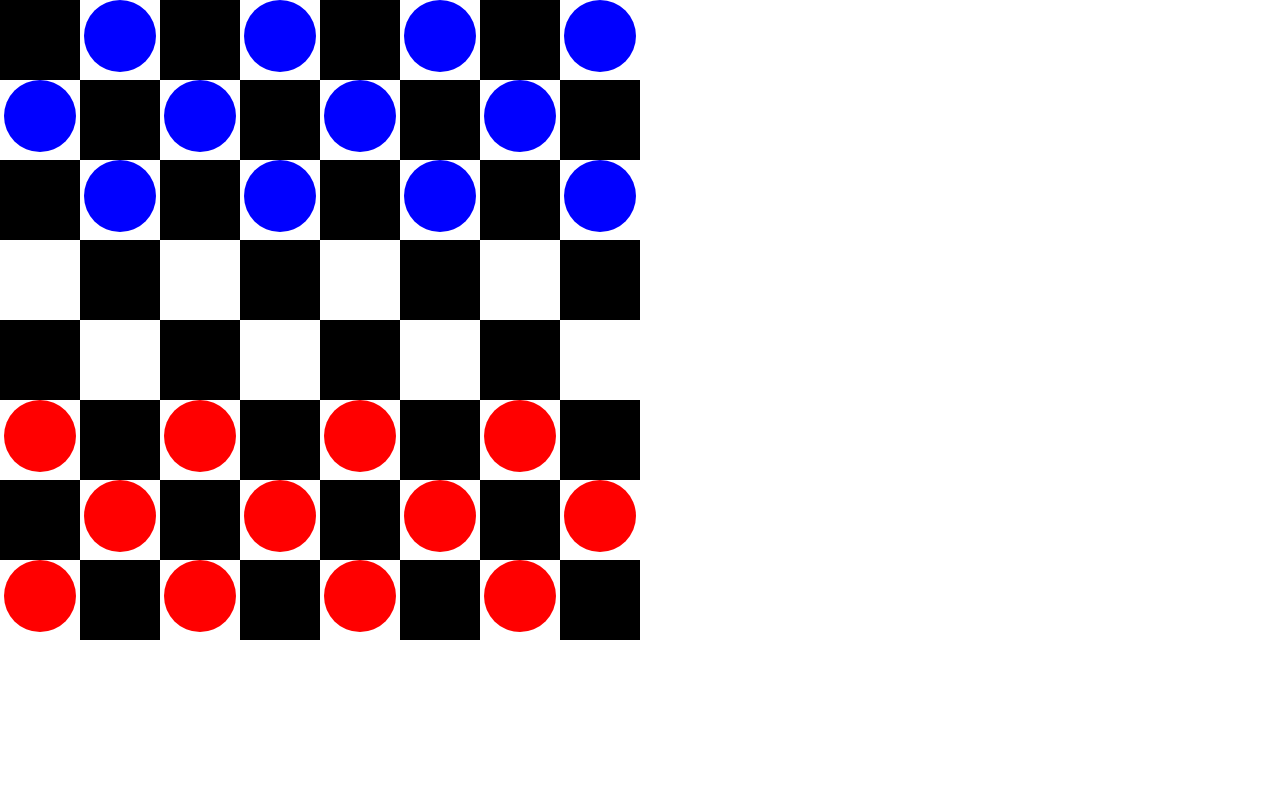
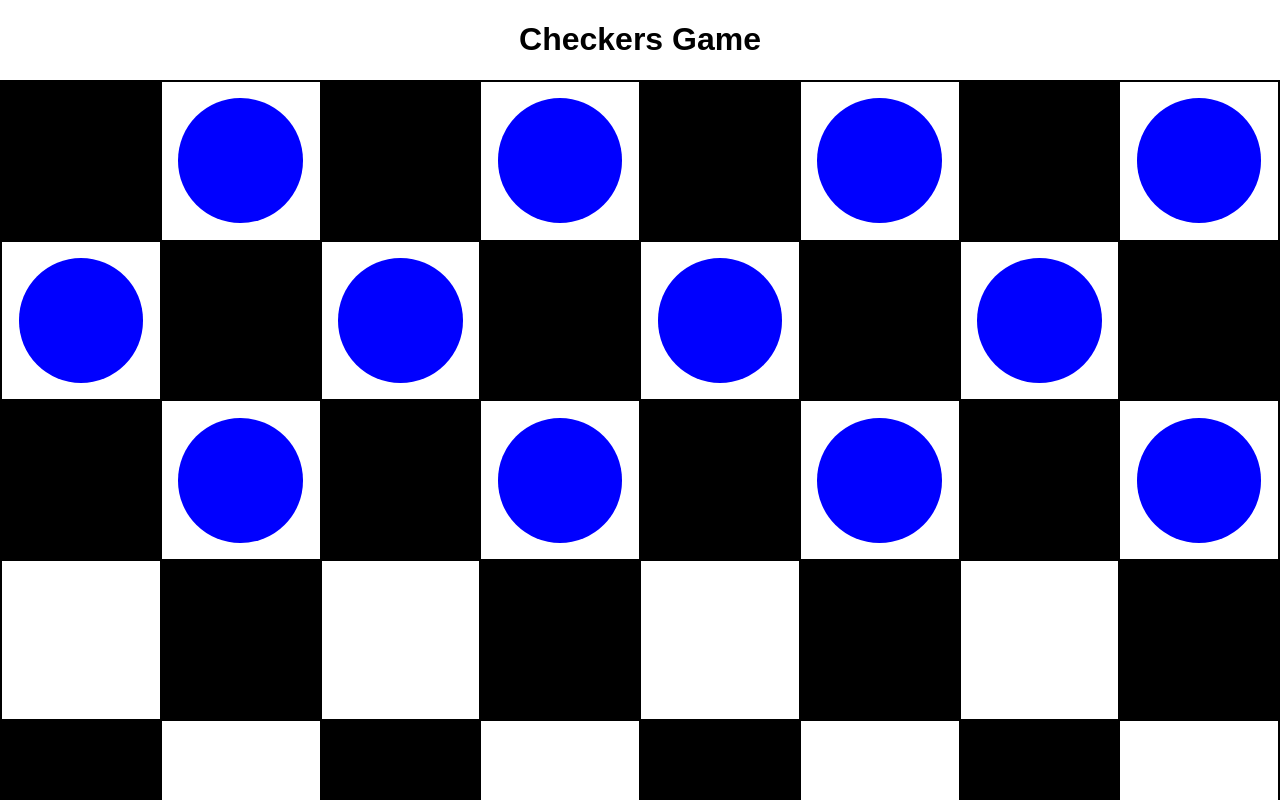
Before and after one commit to etangenberg/CheckersGame, a React app: page / in a window 1280 px wide. Shown: the top 800 px of the page. Built offline with nearby package versions, Linux system fonts and the light colour scheme.

Commit message:
made visual changes

```diff
--- a/Mockups/style.css
+++ b/Mockups/style.css
@@ -1,17 +1,42 @@
 .board{
     background-color: #000;
     float: left;
+    width: 50%;
+    height:50vw;
+    position:relative;
 }
-.tile {
+/* .tile {
     float: left;
     height: 5em;
     width: 5em;
-}
+}  */
 
-.row:nth-child(odd) div:nth-child(even){
+tr:nth-child(odd) td:nth-child(even),
+tr:nth-child(even) td:nth-child(odd){
     background-color: #fff;
 }
 
-.row:nth-child(even) div:nth-child(odd){
-    background-color: #fff;
+.player0{
+    background-color: #00F;
 }
+
+.player1{
+    background-color: #F00;
+}
+
+.piece {
+    height: 80%;
+    width: 80%;
+    border-radius: 50%;
+    margin: auto auto auto auto;
+    background-color: #F00;
+}
+table tr td .selected {      /* this works */
+    background:yellow;
+    color:red;
+    background-color: blueviolet;
+  }
+
+.selected{
+    background-color: aqua;
+}
--- a/public/style.css
+++ b/public/style.css
@@ -1,12 +1,15 @@
 .board{
     background-color: #000;
     float: left;
+    width: 100%;
+    height:100vw;
+    position:relative;
 }
-.tile {
+/* .tile {
     float: left;
     height: 5em;
     width: 5em;
-}
+}  */
 
 .row:nth-child(odd) .tile:nth-child(even),
 .row:nth-child(even) .tile:nth-child(odd){
@@ -14,8 +17,8 @@
 }
 
 .piece {
-    height: 4.5em;
-    width: 4.5em;
+    height: 80%;
+    width: 80%;
     border-radius: 50%;
     margin: auto auto auto auto;
 }
@@ -27,3 +30,11 @@
 .player1{
     background-color: #F00;
 }
+
+.piece .selected{
+    border: 3px #777 solid;
+    background-color: aqua;
+}
+.selected .tile {
+    background-color: aquamarine;
+}
--- a/src/App.js
+++ b/src/App.js
@@ -1,16 +1,12 @@
 import React, { Component } from 'react';
-import logo from './logo.svg';
 import './App.css';
-import Board from './component/Board';
-import Piece from './component/Piece';
-import GameState from './GameState';
+import CheckersGame from './component/CheckersGame';
 
 class App extends Component {
   render() {
-    const state = new GameState(0,8,8);
     return (
       <div className="App">
-        <Board state={state}/>
+        <CheckersGame />
       </div>
     );
   }
--- a/src/GameState.js
+++ b/src/GameState.js
@@ -1,4 +1,3 @@
-import PlayerState from './PlayerState';
 import TileState from './TileState';
 import PieceState from './PieceState';
 
--- a/src/TileState.js
+++ b/src/TileState.js
@@ -4,6 +4,7 @@ class TileState{
         this.column = c;
         this.pieces = pieces; // array of piece states
         this.allowedMove = allowedMove;
+        this.selected = false;
     }
 }
 
--- a/src/component/Board.js
+++ b/src/component/Board.js
@@ -1,26 +1,30 @@
 import React, { Component } from 'react';
-import GameState from '../GameState';
+//import GameState from '../GameState';
 import Row from './Row';
 
 class Board extends Component {
-  render(props) {
-    const {state} = this.props;
+  render() {
+    const {state, onPieceClick} = this.props;
+
+    const getRows = (rowCount, tileStates) => {
+      return Array.from({length: rowCount}, (v, i) =>
+        ( <Row key={i} row={i} tileStates={tileStates[i]} onPieceClick={onPieceClick}/>) );
+    }
 
     return (
-      <div className="board">
-          {this.getRows(state.rows, state.tileStates)}
-      </div>
+      <table className="board">
+        <tbody>
+          {getRows(state.rows, state.tileStates)}
+        </tbody>
+      </table>
     );
   }
 
-  getRows = (rowCount, tileStates) => {
-    return Array.from({length: rowCount}, (v, i) =>
-      ( <Row key={i} row={i} tileStates={tileStates[i]} />) );
-  }
+
 }
 
 // Board.propTypes = {
-//   gameState: GameState
+//   state: React.propTypes.Object.isRequired
 // }
 
 export default Board;
--- /dev/null
+++ b/src/component/CheckersGame.js
@@ -0,0 +1,34 @@
+import React from 'react';
+import Board from './Board';
+import GameState from '../GameState';
+
+class CheckersGame extends React.Component{
+    constructor(props){
+        super(props);
+        this.state = new GameState(0,8,8);
+    }
+
+    render(){
+        return(
+        <div>
+            <h1>Checkers Game</h1>
+            <div>
+                <Board state={this.state} onPieceClick={this.onPieceClick.bind(this)}/>
+            </div>
+        </div>
+        );
+    }
+
+    onPieceClick(pieceState){
+        console.log(pieceState);
+        const row = pieceState.row;
+        const column = pieceState.column;
+
+        let newStates = JSON.parse(JSON.stringify(this.state.tileStates))
+        newStates[row][column].selected = true;
+        newStates[row][column].pieces[0].selected = true;
+        this.setState((state)=>({tileStates: newStates}));
+      }
+}
+
+export default CheckersGame;
--- a/src/component/Piece.js
+++ b/src/component/Piece.js
@@ -1,14 +1,18 @@
 import React, { Component } from 'react';
-import PieceState from '../PieceState';
 
 class Piece extends Component {
+  render() {
+    // const onClick = () =>{
+    //   onPieceClick(this.props.)
+    // }
 
-  render(props) {
-    const {pieceState} = this.props;
+    const {pieceState, onPieceClick,selected} = this.props;
     return (
-      <div className={`piece player${pieceState.player}`}
-          pieceid={pieceState.id}
+      <div className={`piece player${pieceState.player}${selected?'selected':''}` }
+
+      pieceid={pieceState.id}
           selected={pieceState.selected}
+          onClick={() => onPieceClick(pieceState)}
           />
     );
   }
--- a/src/component/Row.js
+++ b/src/component/Row.js
@@ -2,19 +2,19 @@ import React, { Component } from 'react';
 import Tile from './Tile';
 
 class Row extends Component {
-  render(props) {
-    const {row, tileStates} = this.props;
+  render() {
+    const {row, tileStates, onPieceClick} = this.props;
     return (
-      <div className="row" row={row}>
+      <tr className="row" row={row}>
           {
-            this.getRenderTiles(tileStates)
+            this.getRenderTiles(tileStates, onPieceClick)
           }
-      </div>
+      </tr>
     );
   }
 
-  getRenderTiles = (tileStates) => {
-    return tileStates.map((v, i) => (<Tile key={i} tileState={v}/>));
+  getRenderTiles = (tileStates, onPieceClick) => {
+    return tileStates.map((v, i) => (<Tile key={i} tileState={v} selected={v.selected} onPieceClick={onPieceClick}/>));
   }
 }
 
--- a/src/component/Tile.js
+++ b/src/component/Tile.js
@@ -1,21 +1,20 @@
 import React, { Component } from 'react';
-import TileState from '../TileState';
 import Piece from './Piece';
 
 class Tile extends Component {
-  render(props) {
-    const {tileState} = this.props;
+  render() {
+    const {tileState, onPieceClick, selected} = this.props;
 
     return (
-      <div className="tile">
-        {this.getPieces(tileState.pieces )}
-      </div>
+      <td className={`tile${selected ? ' selected' : ''}`}>
+        {this.getPieces(tileState.pieces, onPieceClick)}
+      </td>
     );
   }
 
-  getPieces(pieces){
+  getPieces(pieces, onPieceClick){
     return pieces.map((v,i)=>{
-      return <Piece key={i} pieceState={v} />
+      return <Piece key={i} pieceState={v} onPieceClick={onPieceClick}/>
     });
   }
 }
```
Also changed, not shown: Mockups/Board.html (+43 -59 lines), 1 other file (tests, documents, lock files or other folders).
